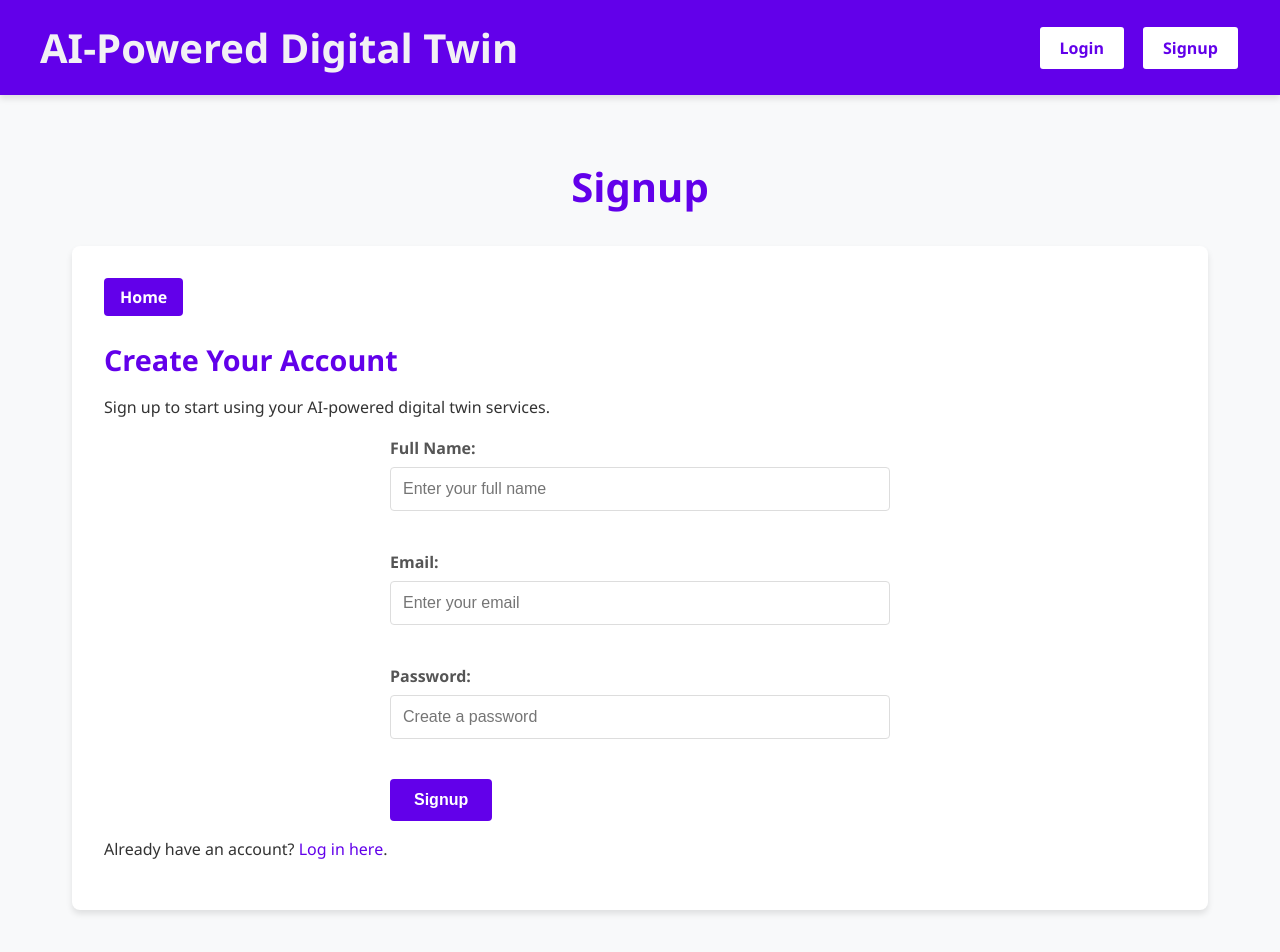
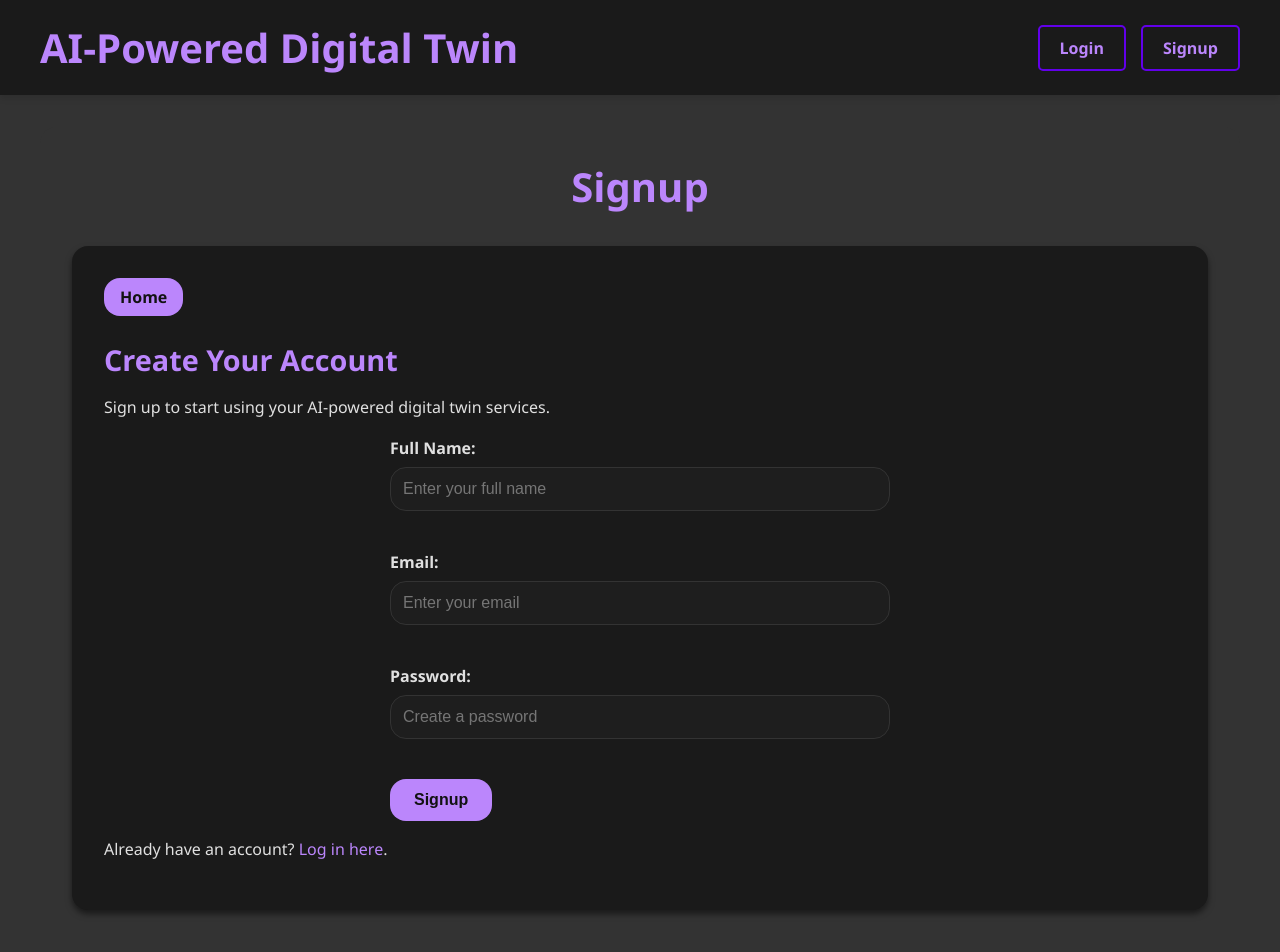
Before and after one commit to Sanskar-Z/ai-digital-twin, a React (Vite) app in the folder frontend/: page /signup in a window 1280 px wide. Shown: the top 952 px of the page. Built offline with nearby package versions, Linux system fonts and the light colour scheme.

Commit message:
styles changed

```diff
--- a/frontend/src/App.jsx
+++ b/frontend/src/App.jsx
@@ -9,16 +9,16 @@ import Signup from './components/Signup'
 
 function Header() {
   return (
-    <header style={{ background: '#6200ea', color: 'white', padding: '20px', boxShadow: '0 4px 6px rgba(0, 0, 0, 0.1)', position: 'sticky', top: 0, zIndex: 1000 }}>
+    <header style={{ background: '#1a1a1a', color: 'white', padding: '20px', boxShadow: '0 4px 6px rgba(0, 0, 0, 0.1)', position: 'sticky', top: 0, zIndex: 1000 }}>
       <nav style={{ display: 'flex', justifyContent: 'space-between', alignItems: 'center', maxWidth: '1200px', margin: '0 auto' }}>
         <Link to="/" style={{ textDecoration: 'none', color: 'white' }}>
           <h1 style={{ margin: 0, fontSize: '2.5rem', fontWeight: 'bold' }}>AI-Powered Digital Twin</h1>
         </Link>
         <div style={{ display: 'flex', gap: '15px' }}>
-          <Link to="/login" style={{ padding: '10px 20px', background: 'white', color: '#6200ea', textDecoration: 'none', border: '2px solid #6200ea', borderRadius: '5px', fontWeight: 'bold', fontSize: '1rem', transition: 'all 0.3s ease' }}>
+          <Link to="/login" style={{ padding: '10px 20px', background: '#1a1a1a', color: '#bb86fc', textDecoration: 'none', border: '2px solid #6200ea', borderRadius: '5px', fontWeight: 'bold', fontSize: '1rem', transition: 'all 0.3s ease' }}>
             Login
           </Link>
-          <Link to="/signup" style={{ padding: '10px 20px', background: 'white', color: '#6200ea', textDecoration: 'none', border: '2px solid #6200ea', borderRadius: '5px', fontWeight: 'bold', fontSize: '1rem', transition: 'all 0.3s ease' }}>
+          <Link to="/signup" style={{ padding: '10px 20px', background: '#1a1a1a', color: '#bb86fc', textDecoration: 'none', border: '2px solid #6200ea', borderRadius: '5px', fontWeight: 'bold', fontSize: '1rem', transition: 'all 0.3s ease' }}>
             Signup
           </Link>
         </div>
@@ -38,8 +38,8 @@ function FeatureList() {
   return (
     <ul style={{ listStyle: 'none', padding: 0, display: 'grid', gridTemplateColumns: 'repeat(auto-fit, minmax(250px, 1fr))', gap: '1.5rem' }}>
       {features.map((feature, index) => (
-        <li key={index} style={{ background: '#f8f9fa', padding: '15px', borderRadius: '8px', boxShadow: '0 2px 4px rgba(0, 0, 0, 0.1)', transition: 'transform 0.2s ease' }}>
-          <Link to={feature.href} style={{ textDecoration: 'none', color: '#6200ea', fontWeight: 'bold', fontSize: '1.1rem' }}>
+        <li key={index} style={{ border: '2px solid #6200ea', padding: '15px', borderRadius: '8px', boxShadow: '0 2px 4px rgba(0, 0, 0, 0.1)', transition: 'transform 0.2s ease' }}>
+          <Link to={feature.href} style={{ textDecoration: 'none', color: '#bb86fc', fontWeight: 'bold', fontSize: '1.1rem' }}>
             {feature.title}
           </Link>
         </li>
@@ -50,10 +50,10 @@ function FeatureList() {
 
 function Home() {
   return (
-    <main style={{ maxWidth: '1200px', margin: '20px auto', padding: '20px', background: 'white', borderRadius: '8px', boxShadow: '0 4px 8px rgba(0, 0, 0, 0.1)' }}>
+    <main style={{ maxWidth: '1200px', margin: '20px auto', padding: '20px', background: '#333', borderRadius: '8px', boxShadow: '0 4px 8px rgba(0, 0, 0, 0.1)' }}>
       <section>
         <h2 style={{ color: '#6200ea', fontSize: '2rem', marginBottom: '10px' }}>Welcome to Your Digital Twin</h2>
-        <p style={{ fontSize: '1.1rem', lineHeight: '1.6' }}>
+        <p style={{ color: "white", fontSize: '1.1rem', lineHeight: '1.6' }}>
           Your AI clone adapts to your browsing habits, tone, and decision-making to assist with tasks like email replies, scheduling, and research.
         </p>
       </section>
@@ -76,9 +76,9 @@ function Footer() {
 function App() {
   return (
     <Router>
-      <div style={{ fontFamily: 'Segoe UI, Tahoma, Geneva, Verdana, sans-serif', margin: 0, padding: 0, background: '#f8f9fa', color: '#333', minHeight: '100vh', display: 'flex', flexDirection: 'column' }}>
+      <div style={{ fontFamily: 'Segoe UI, Tahoma, Geneva, Verdana, sans-serif', margin: 0, padding: 0, background: '', color: '#333', minHeight: '100vh', display: 'flex', flexDirection: 'column' }}>
         <Header />
-        <div style={{ flex: 1 }}>
+        <div style={{ flex: 1, color:'#333'}}>
           <Routes>
             <Route path="/" element={<Home />} />
             <Route path="/email-reply" element={<EmailReply />} />
--- a/frontend/src/components/Login.jsx
+++ b/frontend/src/components/Login.jsx
@@ -1,7 +1,7 @@
 import React, { useState } from 'react';
 import { Link } from 'react-router-dom';
-import { getAuth, signInWithEmailAndPassword } from 'firebase/auth';
-import '../firebase'; // Ensure Firebase is initialized in this file
+// import { getAuth, signInWithEmailAndPassword } from 'firebase/auth';
+// import '../firebase'; // Ensure Firebase is initialized in this file
 import '../styles/index.css';
 
 const Login = () => {
--- a/frontend/src/components/Signup.jsx
+++ b/frontend/src/components/Signup.jsx
@@ -1,7 +1,7 @@
 import React, { useState } from 'react';
 import { Link } from 'react-router-dom';
-import { getAuth, createUserWithEmailAndPassword, updateProfile } from 'firebase/auth';
-import '../firebase'; // Ensure Firebase is initialized in this file
+// import { getAuth, createUserWithEmailAndPassword, updateProfile } from 'firebase/auth';
+// import '../firebase'; // Ensure Firebase is initialized in this file
 import '../styles/index.css';
 
 const Signup = () => {
--- a/frontend/src/firebase.js
+++ b/frontend/src/firebase.js
@@ -1,15 +1,15 @@
-import { initializeApp } from 'firebase/app';
+// import { initializeApp } from 'firebase/app';
 
-const firebaseConfig = {
-  apiKey: "YOUR_API_KEY",
-  authDomain: "YOUR_AUTH_DOMAIN",
-  projectId: "YOUR_PROJECT_ID",
-  storageBucket: "YOUR_STORAGE_BUCKET",
-  messagingSenderId: "YOUR_MESSAGING_SENDER_ID",
-  appId: "YOUR_APP_ID"
-};
+// const firebaseConfig = {
+//   apiKey: "YOUR_API_KEY",
+//   authDomain: "YOUR_AUTH_DOMAIN",
+//   projectId: "YOUR_PROJECT_ID",
+//   storageBucket: "YOUR_STORAGE_BUCKET",
+//   messagingSenderId: "YOUR_MESSAGING_SENDER_ID",
+//   appId: "YOUR_APP_ID"
+// };
 
-// Initialize Firebase
-const app = initializeApp(firebaseConfig);
+// // Initialize Firebase
+// const app = initializeApp(firebaseConfig);
 
-export default app;
+// export default app;
--- a/frontend/src/styles/index.css
+++ b/frontend/src/styles/index.css
@@ -7,16 +7,15 @@
 body {
   min-height: 100vh;
   font-family: 'Segoe UI', Tahoma, Geneva, Verdana, sans-serif;
-  background-color: #f8f9fa;
-  color: #333;
+  background-color: #333; /* Dark black background */
 }
-
-
 
 .page-container {
   max-width: 1200px;
   margin: 0 auto;
   padding: 2rem;
+  background-color: #333; /* Dark black for container */
+  border-radius: 16px; /* Rounded corners */
 }
 
 header {
@@ -25,42 +24,42 @@ header {
 }
 
 header h1 {
-  color: #f2f1f4;
+  color: #bb86fc; /* Light purple */
   font-size: 2.5rem;
   margin-bottom: 0.5rem;
 }
 
-.title{
-  color: #6200ea;
+.title {
+  color: #bb86fc;
 }
 
 main {
   display: flex;
   flex-direction: column;
   gap: 2rem;
+  background-color: #333;
 }
 
 section {
-  background: white;
-  border-radius: 8px;
+  background: #1a1a1a; /* Less black for sections */
+  border-radius: 16px; /* Rounded corners */
   padding: 2rem;
-  box-shadow: 0 4px 6px rgba(0, 0, 0, 0.1);
+  box-shadow: 0 4px 6px rgba(0, 0, 0, 0.5);
 }
 
 footer {
   margin-top: 3rem;
   text-align: center;
-  color: #666;
+  color: #888;
   padding: 1rem 0;
 }
 
-
 .home-button {
   display: inline-block;
-  background: #6200ea;
-  color: white;
+  background: #bb86fc;
+  color: #121212; /* Dark text on light button */
   padding: 0.5rem 1rem;
-  border-radius: 4px;
+  border-radius: 16px; /* Rounded corners */
   margin-bottom: 1.5rem;
   text-decoration: none;
   font-weight: bold;
@@ -68,20 +67,19 @@ footer {
 }
 
 .home-button:hover {
-  background: #5a00d3;
+  background: #9b67e8;
   transform: translateY(-2px);
-  box-shadow: 0 4px 8px rgba(98, 0, 234, 0.3);
+  box-shadow: 0 4px 8px rgba(187, 134, 252, 0.3);
 }
 
-
 h2 {
-  color: #6200ea;
+  color: #bb86fc;
   margin-bottom: 1rem;
   font-size: 1.8rem;
 }
 
 h3 {
-  color: #7c4dff;
+  color: #9b67e8;
   margin-bottom: 1rem;
   font-size: 1.5rem;
 }
@@ -89,8 +87,8 @@ h3 {
 p {
   line-height: 1.6;
   margin-bottom: 1rem;
+  color: #e0e0e0;
 }
-
 
 form {
   display: flex;
@@ -102,21 +100,23 @@ form {
 label {
   font-weight: bold;
   margin-bottom: 0.5rem;
-  color: #555;
+  color: #e0e0e0;
 }
 
 input, textarea {
   padding: 0.75rem;
-  border: 1px solid #ddd;
-  border-radius: 4px;
+  border: 1px solid #333;
+  border-radius: 16px; /* Rounded corners */
   font-size: 1rem;
+  background-color: #1e1e1e;
+  color: #e0e0e0;
   transition: border-color 0.3s ease;
 }
 
 input:focus, textarea:focus {
-  border-color: #6200ea;
+  border-color: #bb86fc;
   outline: none;
-  box-shadow: 0 0 0 2px rgba(98, 0, 234, 0.2);
+  box-shadow: 0 0 0 2px rgba(187, 134, 252, 0.2);
 }
 
 textarea {
@@ -125,11 +125,11 @@ textarea {
 }
 
 button {
-  background: #6200ea;
-  color: white;
+  background: #bb86fc;
+  color: #121212;
   padding: 0.75rem 1.5rem;
   border: none;
-  border-radius: 4px;
+  border-radius: 16px; /* Rounded corners */
   font-size: 1rem;
   font-weight: bold;
   cursor: pointer;
@@ -138,33 +138,26 @@ button {
 }
 
 button:hover {
-  background: #5a00d3;
+  background: #9b67e8;
   transform: translateY(-2px);
-  box-shadow: 0 4px 8px rgba(98, 0, 234, 0.3);
+  box-shadow: 0 4px 8px rgba(187, 134, 252, 0.3);
 }
 
-
 #output {
-  background: #f8f9fa;
+  background: #1e1e1e;
   padding: 1.5rem;
-  border-radius: 8px;
-  border-left: 4px solid #7c4dff;
+  border-radius: 16px; /* Rounded corners */
+  border-left: 4px solid #9b67e8;
   margin-top: 1.5rem;
   min-height: 120px;
   transition: all 0.3s ease;
-  box-shadow: inset 0 0 6px rgba(0, 0, 0, 0.05);
+  box-shadow: inset 0 0 6px rgba(0, 0, 0, 0.5);
 }
 
 #output:not(:empty) {
-  background: #f0f7ff;
-  box-shadow: 0 2px 8px rgba(0, 0, 0, 0.08);
+  background: #2a2a2a;
+  box-shadow: 0 2px 8px rgba(0, 0, 0, 0.5);
 }
-
-#output p {
-  line-height: 1.8;
-  color: #333;
-}
-
 
 .auth-form {
   max-width: 500px;
@@ -189,17 +182,18 @@ button:hover {
 
 select {
   padding: 0.75rem;
-  border: 1px solid #ddd;
-  border-radius: 4px;
+  border: 1px solid #333;
+  border-radius: 16px; /* Rounded corners */
   font-size: 1rem;
-  background-color: white;
+  background-color: #1e1e1e;
+  color: #e0e0e0;
   transition: border-color 0.3s ease;
 }
 
 select:focus {
-  border-color: #6200ea;
+  border-color: #bb86fc;
   outline: none;
-  box-shadow: 0 0 0 2px rgba(98, 0, 234, 0.2);
+  box-shadow: 0 0 0 2px rgba(187, 134, 252, 0.2);
 }
 
 .auth-links {
@@ -209,18 +203,15 @@ select:focus {
 }
 
 .auth-links a {
-  color: #6200ea;
+  color: #bb86fc;
   text-decoration: none;
   transition: color 0.3s ease;
 }
 
 .auth-links a:hover {
-  color: #5a00d3;
+  color: #9b67e8;
   text-decoration: underline;
-  background: transparent !important;
 }
-
-
 
 .feature-section {
   display: flex;
@@ -229,8 +220,9 @@ select:focus {
 }
 
 #demo {
-  background-color: #f5f0ff;
-  border-left: 4px solid #6200ea;
+  background-color: #2a2a2a;
+  border-left: 4px solid #bb86fc;
+  border-radius: 16px; /* Rounded corners */
 }
 
 #demo h3 {
@@ -243,11 +235,10 @@ select:focus {
   position: absolute;
   width: 50%;
   height: 3px;
-  background: #7c4dff;
+  background: #9b67e8;
   bottom: -8px;
   left: 0;
 }
-
 
 .loading {
   display: flex;
@@ -260,13 +251,13 @@ select:focus {
   animation: dots 1.5s steps(5, end) infinite;
   font-size: 1.5rem;
   font-weight: bold;
-  color: #6200ea;
+  color: #bb86fc;
 }
 
 .events-section {
   margin-top: 2rem;
   padding-top: 2rem;
-  border-top: 1px solid #eee;
+  border-top: 1px solid #333;
 }
 
 .events-list {
@@ -281,10 +272,10 @@ select:focus {
   align-items: center;
   padding: 1rem;
   margin-bottom: 1rem;
-  background-color: #f9f7ff;
-  border-radius: 4px;
-  border-left: 3px solid #6200ea;
-  box-shadow: 0 2px 4px rgba(0, 0, 0, 0.05);
+  background-color: #2e2d2d;
+  border-radius: 16px; /* Rounded corners */
+  border-left: 3px solid #bb86fc;
+  box-shadow: 0 2px 4px rgba(0, 0, 0, 0.5);
 }
 
 .event-details {
@@ -294,13 +285,13 @@ select:focus {
 .event-details strong {
   display: block;
   margin-bottom: 0.25rem;
-  color: #333;
+  color: #e0e0e0;
 }
 
 .event-details p {
   margin: 0;
   font-size: 0.9rem;
-  color: #666;
+  color: #aaa;
 }
 
 .delete-button {
@@ -308,7 +299,7 @@ select:focus {
   color: white;
   padding: 0.5rem 1rem;
   border: none;
-  border-radius: 4px;
+  border-radius: 16px; /* Rounded corners */
   font-size: 0.9rem;
   cursor: pointer;
   transition: background-color 0.3s ease;
```
